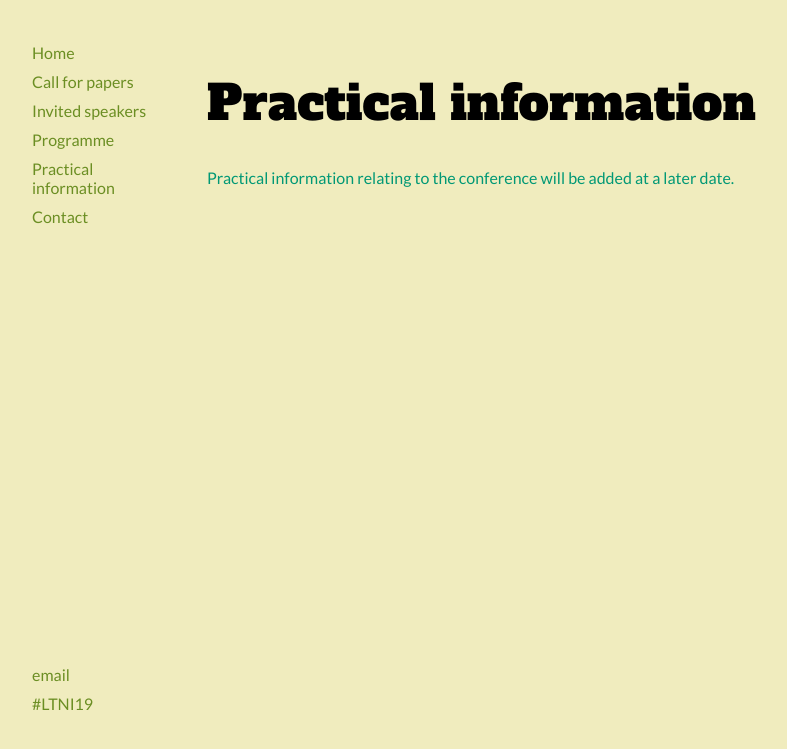
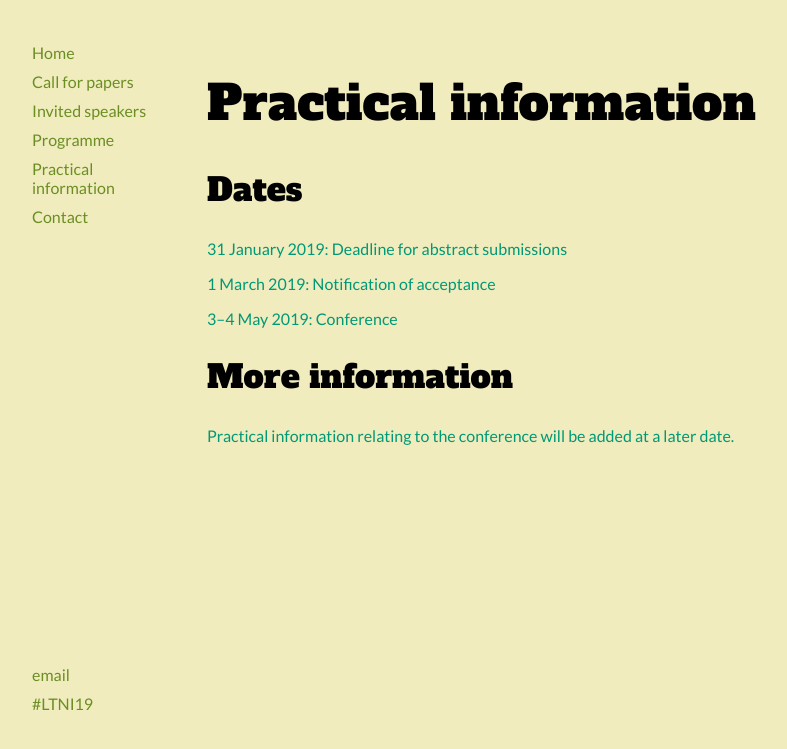
Before and after one commit to merryndd/ltni19, a Jekyll site: the page built from prac/index.html, in a window 1280 px wide. Shown: the top 749 px of the page, without its empty margins (11-798 px from the left). Built offline with Jekyll 4.4.1, drawn with Linux system fonts in a browser that asks for light colours.

Commit message:
Update index.html

```diff
--- a/prac/index.html
+++ b/prac/index.html
@@ -2,4 +2,11 @@
 layout: default
 ---
 <h1>Practical information</h1>
+
+<h2>Dates</h2>
+<p>31 January 2019: Deadline for abstract submissions</p>
+<p>1 March 2019: Notification of acceptance</p>
+<p>3–4 May 2019: Conference</p>
+
+<h2>More information</h2>
 <p>Practical information relating to the conference will be added at a later date.</p>
```
